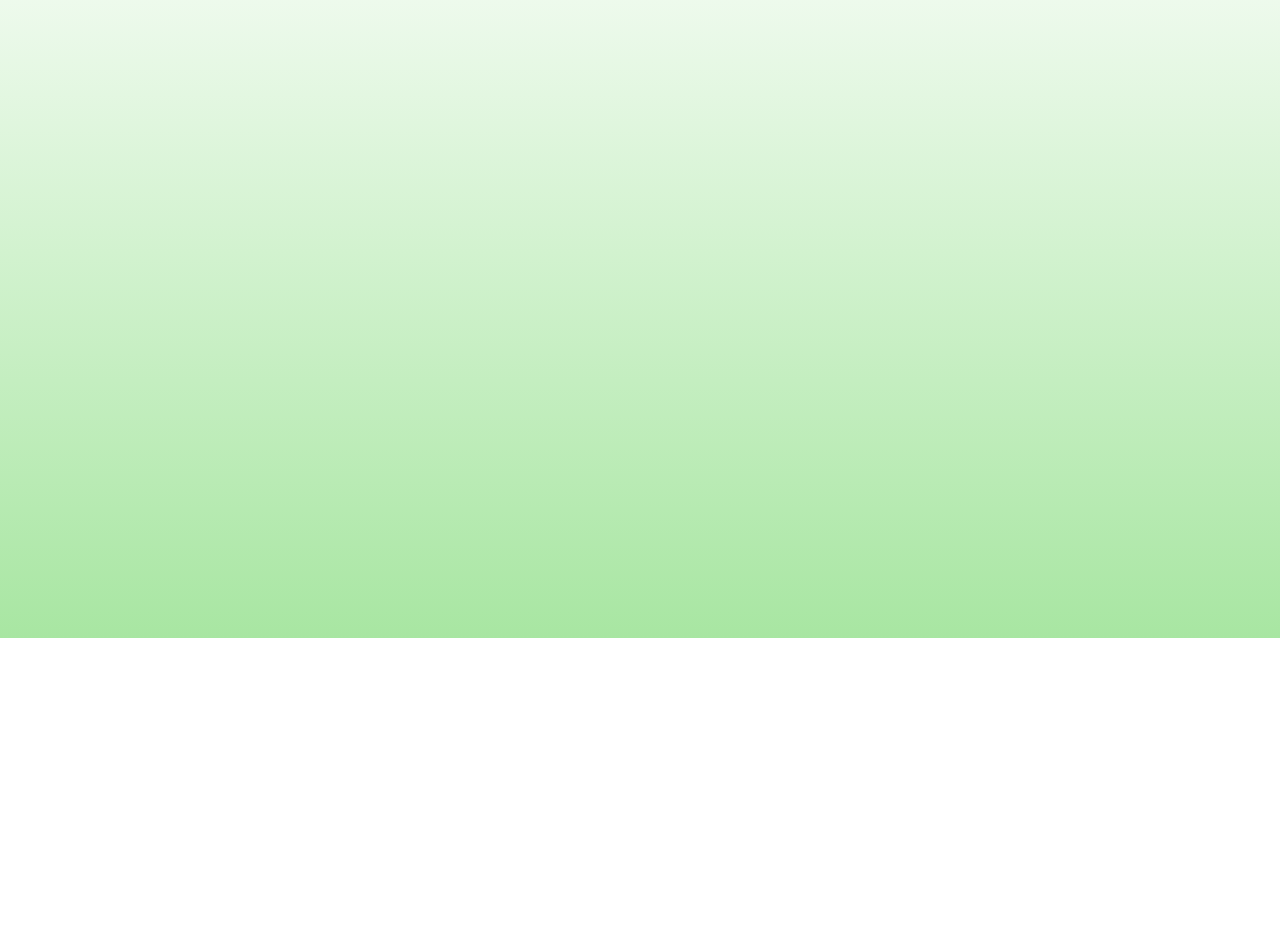
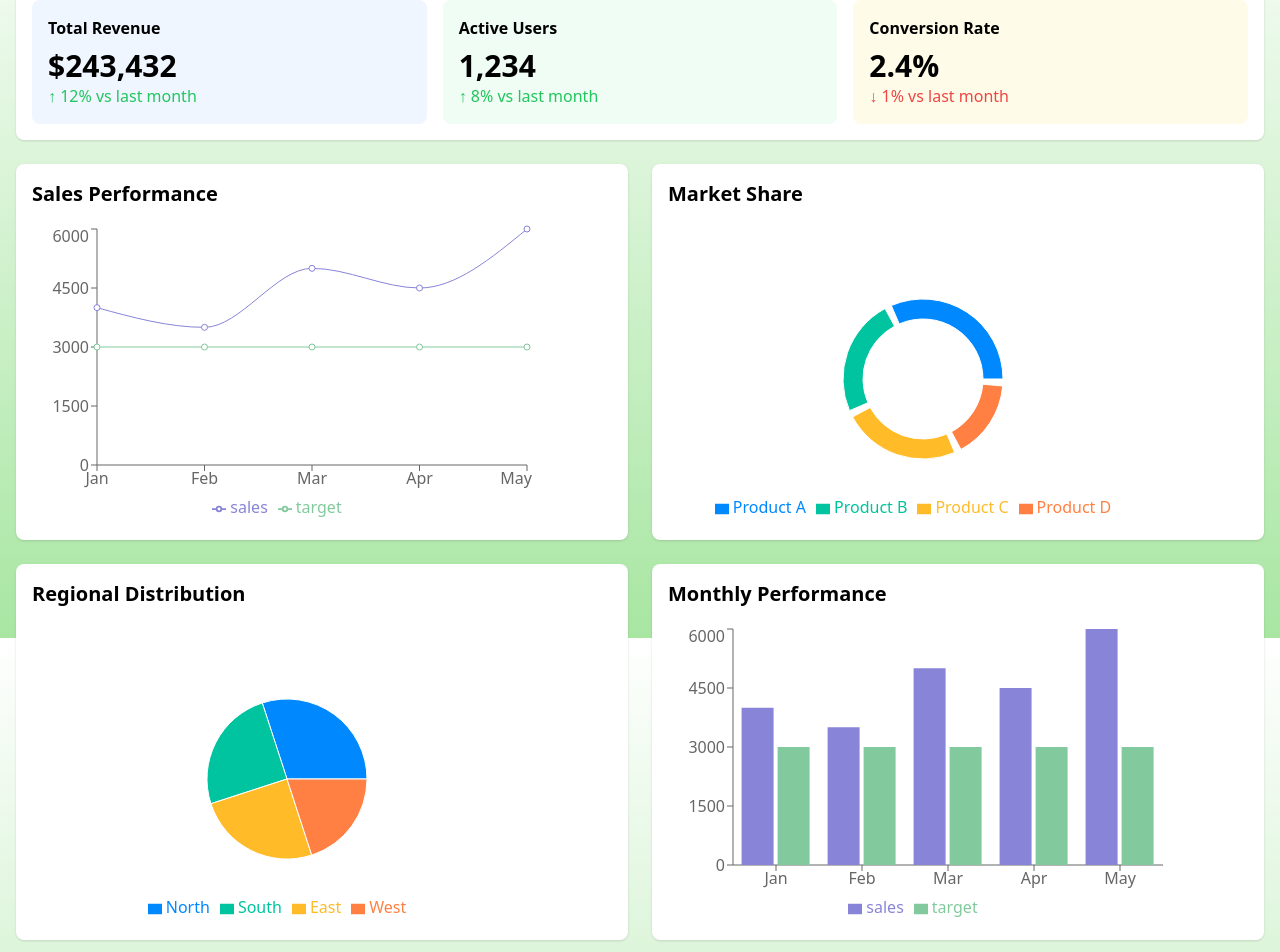
Before and after one commit to Neelancy1504/Zero-Bin, a React (Vite) app: page /insights in a window 1280 px wide. Shown: the part 162-1114 px from the top of the page. Before the commit the page ends 800 px from the top, so only its background shows below. Built offline with nearby package versions, Linux system fonts and the light colour scheme.

Commit message:
Insights Section

```diff
--- a/package.json
+++ b/package.json
@@ -20,7 +20,8 @@
     "react": "^18.3.1",
     "react-dom": "^18.3.1",
     "react-router": "^7.1.3",
-    "react-router-dom": "^7.1.3"
+    "react-router-dom": "^7.1.3",
+    "recharts": "^2.15.0"
   },
   "devDependencies": {
     "@eslint/js": "^9.17.0",
--- a/src/App.jsx
+++ b/src/App.jsx
@@ -13,6 +13,7 @@ import EcoPoints from "./components/EcoPoints";
 import Footer from "./components/Footer";
 import AboutUs from "./components/AboutUs";
 import FAQ from "./components/FAQ";
+import Insights from "./components/Insights";
 import "./App.css";
 
 // Create a Material Design 3 dark theme with neon accents
@@ -163,6 +164,7 @@ function App() {
             <Route path="/ecopoints" element={<EcoPoints />} />
             <Route path="/about" element={<AboutUs />} />
             <Route path="/faqs" element={<FAQ />} />
+            <Route path="/insights" element={<Insights />} />
           </Routes>
         </div>
       </ThemeProvider>
--- a/src/components/Hero.jsx
+++ b/src/components/Hero.jsx
@@ -331,7 +331,7 @@ const Hero = () => {
         />
       </Box>
 
-      {/* Third Section - Vision */}
+      Third Section - Vision
       <Box
         sx={{
           ...fadeInScaleStyles,
--- /dev/null
+++ b/src/components/Insights.jsx
@@ -0,0 +1,125 @@
+import React from 'react';
+import { PieChart, Pie, Cell, BarChart, Bar, XAxis, YAxis, Tooltip, Legend, LineChart, Line } from 'recharts';
+
+const InsightsDashboard = () => {
+  const salesData = [
+    { month: 'Jan', sales: 4000, target: 3000 },
+    { month: 'Feb', sales: 3500, target: 3000 },
+    { month: 'Mar', sales: 5000, target: 3000 },
+    { month: 'Apr', sales: 4500, target: 3000 },
+    { month: 'May', sales: 6000, target: 3000 }
+  ];
+
+  const marketShare = [
+    { name: 'Product A', value: 400 },
+    { name: 'Product B', value: 300 },
+    { name: 'Product C', value: 300 },
+    { name: 'Product D', value: 200 }
+  ];
+
+  const regionData = [
+    { name: 'North', value: 30 },
+    { name: 'South', value: 25 },
+    { name: 'East', value: 25 },
+    { name: 'West', value: 20 }
+  ];
+
+  const COLORS = ['#0088FE', '#00C49F', '#FFBB28', '#FF8042'];
+
+  return (
+    <div className="p-4">
+      <div className="mb-6 bg-white rounded-lg shadow">
+        <h1 className="p-4 text-2xl font-bold">Business Insights Dashboard</h1>
+        <div className="p-4 border-t">
+          <div className="grid grid-cols-1 md:grid-cols-2 lg:grid-cols-3 gap-4">
+            <div className="bg-blue-50 p-4 rounded-lg">
+              <h3 className="font-semibold mb-2">Total Revenue</h3>
+              <p className="text-3xl font-bold">$243,432</p>
+              <span className="text-green-500">↑ 12% vs last month</span>
+            </div>
+            <div className="bg-green-50 p-4 rounded-lg">
+              <h3 className="font-semibold mb-2">Active Users</h3>
+              <p className="text-3xl font-bold">1,234</p>
+              <span className="text-green-500">↑ 8% vs last month</span>
+            </div>
+            <div className="bg-yellow-50 p-4 rounded-lg">
+              <h3 className="font-semibold mb-2">Conversion Rate</h3>
+              <p className="text-3xl font-bold">2.4%</p>
+              <span className="text-red-500">↓ 1% vs last month</span>
+            </div>
+          </div>
+        </div>
+      </div>
+
+      <div className="grid grid-cols-1 md:grid-cols-2 gap-6">
+        <div className="bg-white p-4 rounded-lg shadow">
+          <h2 className="text-xl font-semibold mb-4">Sales Performance</h2>
+          <LineChart width={500} height={300} data={salesData}>
+            <XAxis dataKey="month" />
+            <YAxis />
+            <Tooltip />
+            <Legend />
+            <Line type="monotone" dataKey="sales" stroke="#8884d8" />
+            <Line type="monotone" dataKey="target" stroke="#82ca9d" />
+          </LineChart>
+        </div>
+
+        <div className="bg-white p-4 rounded-lg shadow">
+          <h2 className="text-xl font-semibold mb-4">Market Share</h2>
+          <PieChart width={500} height={300}>
+            <Pie
+              data={marketShare}
+              cx={250}
+              cy={150}
+              innerRadius={60}
+              outerRadius={80}
+              fill="#8884d8"
+              paddingAngle={5}
+              dataKey="value"
+            >
+              {marketShare.map((entry, index) => (
+                <Cell key={`cell-${index}`} fill={COLORS[index % COLORS.length]} />
+              ))}
+            </Pie>
+            <Tooltip />
+            <Legend />
+          </PieChart>
+        </div>
+
+        <div className="bg-white p-4 rounded-lg shadow">
+          <h2 className="text-xl font-semibold mb-4">Regional Distribution</h2>
+          <PieChart width={500} height={300}>
+            <Pie
+              data={regionData}
+              cx={250}
+              cy={150}
+              outerRadius={80}
+              fill="#8884d8"
+              dataKey="value"
+            >
+              {regionData.map((entry, index) => (
+                <Cell key={`cell-${index}`} fill={COLORS[index % COLORS.length]} />
+              ))}
+            </Pie>
+            <Tooltip />
+            <Legend />
+          </PieChart>
+        </div>
+
+        <div className="bg-white p-4 rounded-lg shadow">
+          <h2 className="text-xl font-semibold mb-4">Monthly Performance</h2>
+          <BarChart width={500} height={300} data={salesData}>
+            <XAxis dataKey="month" />
+            <YAxis />
+            <Tooltip />
+            <Legend />
+            <Bar dataKey="sales" fill="#8884d8" />
+            <Bar dataKey="target" fill="#82ca9d" />
+          </BarChart>
+        </div>
+      </div>
+    </div>
+  );
+};
+
+export default InsightsDashboard;
```
Also changed, not shown: 1 other file (tests, documents, lock files or other folders).
